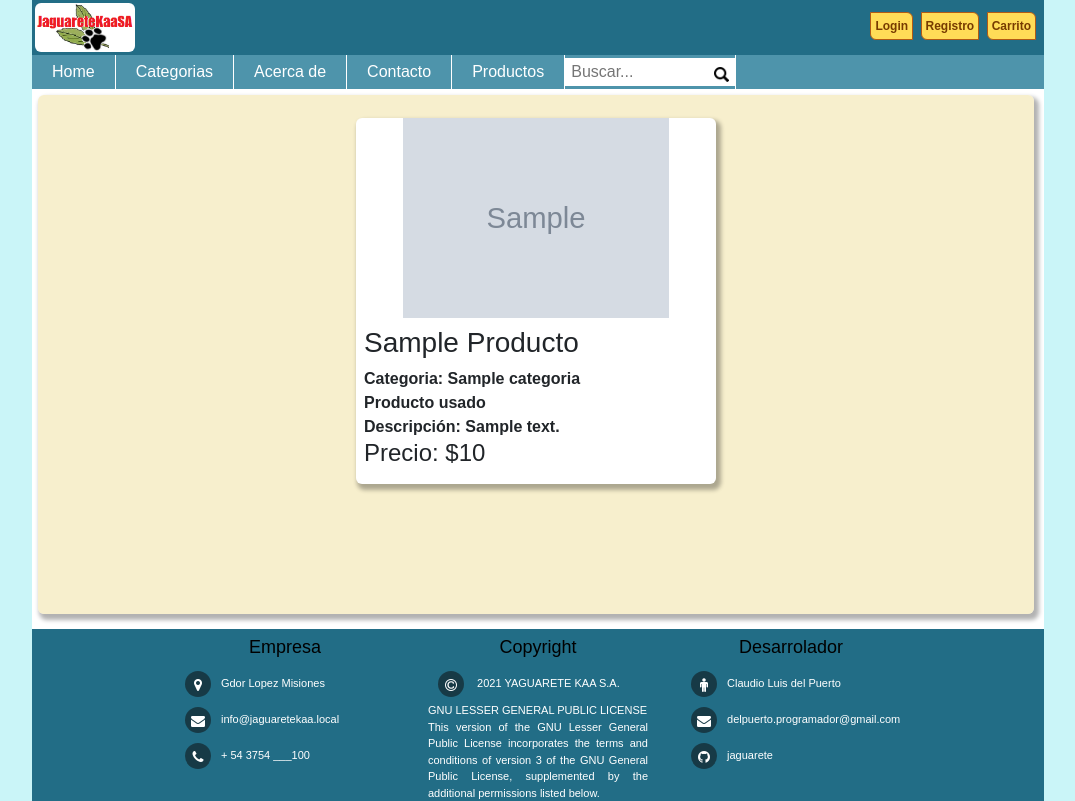
After one commit to delpuerto/jaguarete, a Django app: template jaguarete/jaguareteAPP/templates/producto/mostrar.html in a window 1280 px wide. The commit adds this page. Shown: the whole page, without its empty margins (102-1177 px from the left). Run offline with Django 3.2, Linux system fonts and the light colour scheme; the template is opened without the code that fills it: most values are stand-ins (such as "Sample title", 1, 10 or a date in 2020); grey boxes marked "Sample" are stand-in pictures; some libraries are stand-ins or nearby versions.

Commit message:
Mejoras, permisos y mostrar producto

```diff
--- a/jaguarete/jaguareteAPP/static/css/estilo.css
+++ b/jaguarete/jaguareteAPP/static/css/estilo.css
@@ -293,3 +293,42 @@ input.image_buscar {
     border-radius: 6px 6px  6px 6px;
     box-shadow: 3px 4px 4px 2px rgba(0, 0, 0, 0.3);
 }
+
+
+
+.container2{
+    text-align: center;
+}
+.productos2 {
+    display: inline-flex;
+    flex-wrap: wrap;
+    align-content: center;
+    text-align: center;
+}
+
+.producto2 {
+    width: 450px;
+    margin-top: 20px;
+}
+
+.producto2 img {
+    /*width: 180px;
+    height: 200px;*/
+    height: auto;
+    min-height: 200px;
+    max-height: 200px;
+    object-fit: cover;
+}
+
+.producto2 .detalle2 {
+    padding: 8px;
+    text-align: left;
+}
+
+.producto2 .contenedor_producto2 {
+    background-color: white;
+    width: 80%;
+    margin: auto;
+    border-radius: 6px 6px  6px 6px;
+    box-shadow: 3px 4px 4px 2px rgba(0, 0, 0, 0.3);
+}
--- a/jaguarete/jaguareteAPP/templates/categoria/listar.html
+++ b/jaguarete/jaguareteAPP/templates/categoria/listar.html
@@ -19,11 +19,13 @@
 
                 {% for p in categorias %}
                     <tr>
-                        <td>{{p.nombre | title}}</td>
+                        <td align="left">{{p.nombre | title}}</td>
                         <td>
+                            {% if user.is_staff %}
                                 <a href="{% url 'modificar_categoria' p.id %}" class="btn btn-info btn-sm">Modificar</a>
                                 &nbsp;
                                 <a href="{% url 'eliminar_categoria' p.id %}" class="btn btn-danger btn-sm">Eliminar</a>
+                            {% endif %}
                         </td>
                     </tr>
                 {% endfor %}
@@ -32,10 +34,12 @@
         </div>
     </div>
 
+    {% if user.is_staff %}
         <br>
         <center>
         <a href="{% url 'agregar_categoria' %}" class="btn btn-primary btn-sm">Agregar Nueva Categoria</a>
         </center>
+    {% endif %}
     <br>
 </div>
 
--- a/jaguarete/jaguareteAPP/templates/home/base.html
+++ b/jaguarete/jaguareteAPP/templates/home/base.html
@@ -26,7 +26,7 @@
         <div class="encader">
                 {% if user.is_authenticated %}
                     <a href="{% url 'logout' %}">
-                        <input type="button" value="Logout"  name="Btn_1" class="btnBase2">
+                        <input type="button" value="Logout @ {{user.username}}"  name="Btn_1" class="btnBase2">
                     </a>
                 {% else %}
                     <a href="{% url 'login' %}">
@@ -57,11 +57,6 @@
                             <input type="image" src="{% static '/img/lupa.png' %}" class="image_buscar">
                         </form>
                     </div>
-                </li>
-                <li>
-                    {% if user.is_authenticated %}
-                    {{user.username}}
-                    {% endif %}
                 </li>
             </ul>
 
--- /dev/null
+++ b/jaguarete/jaguareteAPP/templates/producto/mostrar.html
@@ -0,0 +1,50 @@
+{% extends 'home/base.html' %}
+{% block contenido %}
+
+{% load humanize %}
+
+<div class="container2">
+
+    <div class="productos2">
+
+                <div class="producto2">
+                    <div class="contenedor_producto2">
+
+                        <div>
+                            {% if producto.imagen %}
+                                <img src="{{ producto.imagen.url }}" class="img-fluid" alt="imagen producto">
+                            {% endif %}
+                        </div>
+
+                        <div class="detalle2">
+                            <h3>{{ producto.nombre | title }}</h3>
+                            <b>Categoria: {{ producto.categoria | capfirst }}</b>
+                            <br>
+                            <b>
+                                {% if producto.nuevo %}
+                                    Producto nuevo!
+                                {% else %}
+                                    Producto usado
+                                {% endif %}
+                            </b>
+                            <br>
+                            <b>Descripción: {{ producto.descripcion | capfirst }}</b>
+                            <br>
+                            <h4>Precio: ${{ producto.precio | intcomma }}</h4>
+
+                            {% if user.is_authenticated %}
+                                <div class="d-flex justify-content-end">
+                                <a href="#" class="btn btn-info btn-sm" align="right">Agregar al carrito</a>
+                                </div>
+                            {% endif %}
+                        </div>
+
+
+                    </div>
+                </div>
+
+    </div>
+</div>
+
+<br>
+{% endblock %}
--- a/jaguarete/jaguareteAPP/urls.py
+++ b/jaguarete/jaguareteAPP/urls.py
@@ -16,4 +16,5 @@ urlpatterns = [
     path('listar_categorias/', views.listar_categorias, name="listar_categorias"),
     path('modificar_categoria/<id>/', views.modificar_categoria, name="modificar_categoria"),
     path('eliminar_categoria/<id>/', views.eliminar_categoria, name="eliminar_categoria"),
+    path('mostrar_producto/<id>/', views.mostrar_producto, name="mostrar_producto"),
 ]
```
Also changed, not shown: jaguarete/jaguareteAPP/templates/home/index.html (+7 -1 lines), jaguarete/jaguareteAPP/templates/producto/listar.html (+14 -7 lines), jaguarete/jaguareteAPP/views.py (+58 -48 lines), jaguarete/db.sqlite3, readme.txt. Lines whose indentation alone changed are shown as unchanged.
